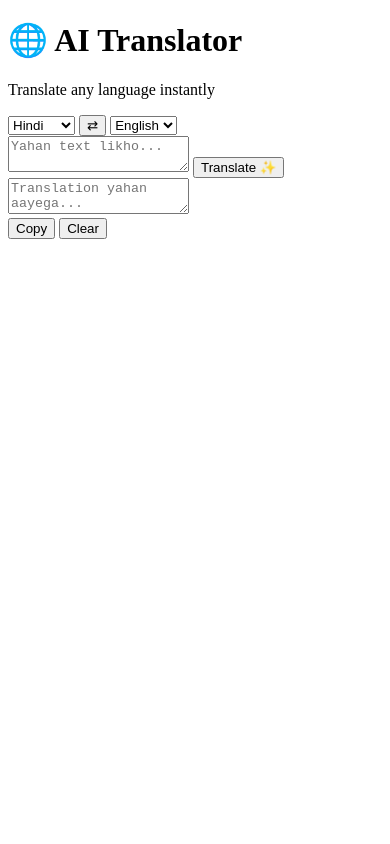
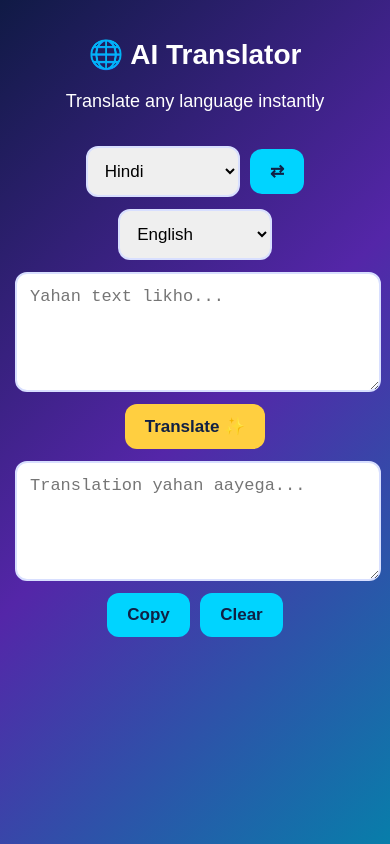
Before and after one commit to kambojrajankamboj001/rajan-ai-translator, a plain HTML site: page index.html in a window 390 px wide. Drawn offline with Linux system fonts and the light colour scheme.

Commit message:
Update style.css

```diff
--- a/style.css
+++ b/style.css
@@ -1,65 +1,86 @@
-const inputText = document.getElementById("inputText");
-const outputText = document.getElementById("outputText");
-const fromLang = document.getElementById("fromLang");
-const toLang = document.getElementById("toLang");
-const status = document.getElementById("status");
+* {
+  box-sizing: border-box;
+}
 
-document.getElementById("swapBtn").onclick = () => {
-  const oldFrom = fromLang.value;
-  fromLang.value = toLang.value;
-  toLang.value = oldFrom;
+body {
+  margin: 0;
+  padding: 25px 16px;
+  min-height: 100vh;
+  font-family: Arial, sans-serif;
+  background: linear-gradient(135deg, #101a45, #5426a8, #087eaa);
+  color: white;
+  text-align: center;
+}
 
-  const oldText = inputText.value;
-  inputText.value = outputText.value;
-  outputText.value = oldText;
-};
+h1 {
+  font-size: 34px;
+  margin: 20px 0;
+}
 
-document.getElementById("translateBtn").onclick = async () => {
-  const text = inputText.value.trim();
+p {
+  font-size: 18px;
+  margin-bottom: 28px;
+}
 
-  if (!text) {
-    status.textContent = "Pehle text likho!";
-    return;
+select,
+textarea {
+  padding: 13px;
+  margin: 6px 3px;
+  border: 2px solid #d8dfff;
+  border-radius: 12px;
+  font-size: 17px;
+  max-width: 100%;
+}
+
+textarea {
+  width: 100%;
+  min-height: 120px;
+  display: block;
+  background: white;
+  color: #172044;
+  resize: vertical;
+}
+
+button {
+  padding: 12px 20px;
+  margin: 6px 3px;
+  border: none;
+  border-radius: 12px;
+  background: #00d4ff;
+  color: #102044;
+  font-size: 17px;
+  font-weight: bold;
+  cursor: pointer;
+}
+
+button:active {
+  transform: scale(0.97);
+}
+
+#translateBtn {
+  background: #ffcf40;
+}
+
+#status {
+  margin-top: 18px;
+  font-size: 17px;
+  font-weight: bold;
+}
+
+@media (max-width: 480px) {
+  body {
+    padding: 18px 12px;
   }
 
-  status.textContent = "Translating...";
+  h1 {
+    font-size: 28px;
+  }
 
-  try {
-    const response = await fetch("/api/translate", {
-      method: "POST",
-      headers: {
-        "Content-Type": "application/json"
-      },
-      body: JSON.stringify({
-        text: text,
-        from: fromLang.value,
-        to: toLang.value
-      })
-    });
+  select {
+    width: 42%;
+  }
 
-    const data = await response.json();
-
-    if (!response.ok) {
-      throw new Error(data.error || "Translation failed");
-    }
-
-    outputText.value = data.translation;
-    status.textContent = "Translation complete!";
-  } catch (error) {
-    status.textContent =
-      "Backend connect nahi hua. Next step mein setup karenge.";
+  textarea {
+    width: 100%;
   }
-};
-
-document.getElementById("copyBtn").onclick = async () => {
-  if (!outputText.value) return;
-
-  await navigator.clipboard.writeText(outputText.value);
-  status.textContent = "Translation copied!";
-};
-
-document.getElementById("clearBtn").onclick = () => {
-  inputText.value = "";
-  outputText.value = "";
-  status.textContent = "";
-};
+}
```
